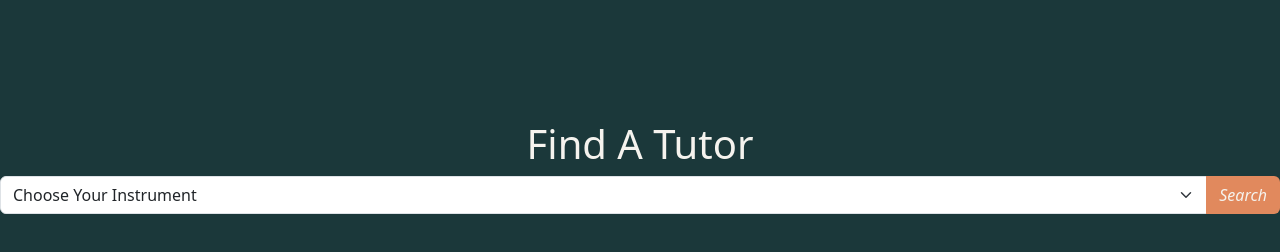
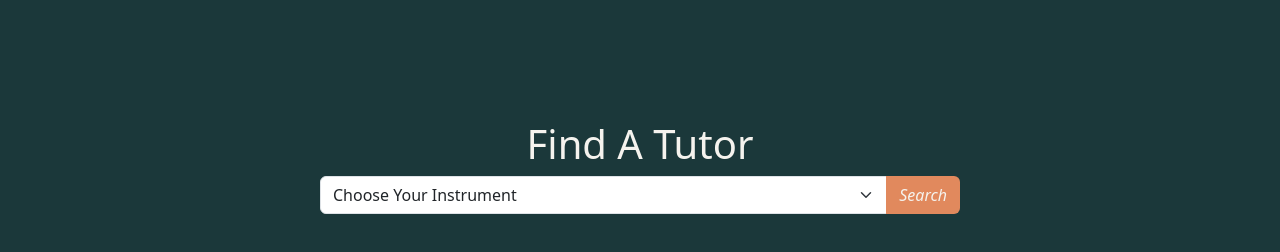
Before and after one commit to sacarr91/tutorHub, a website: page public/index.html in a window 1280 px wide. Shown: the part 428-680 px from the top of the page. Drawn offline with nearby package versions, Linux system fonts and the light colour scheme; a web font is replaced by a local one.

Commit message:
added margin to search bar for display purposes

```diff
--- a/public/index.html
+++ b/public/index.html
@@ -90,7 +90,7 @@
     </div>
   </div>
 
-  <div id="searchArea">
+  <div id="searchArea" style="margin-left: 25%; margin-right: 25%;">
     <h1>Find A Tutor</h1>
     <div class="input-group">
       <!-- <div class="form-outline" data-mdb-input-init>
```
